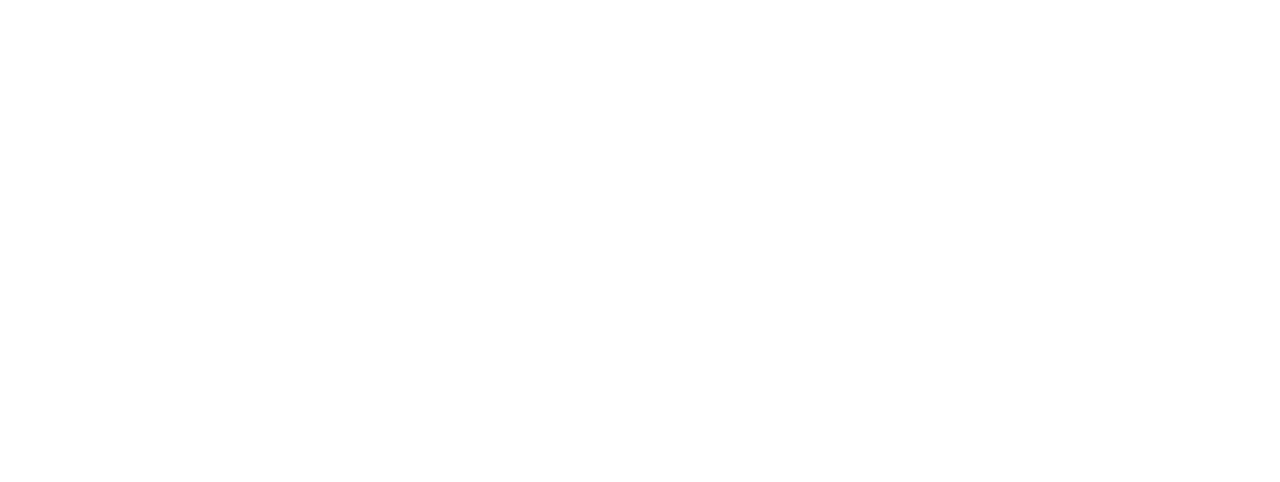
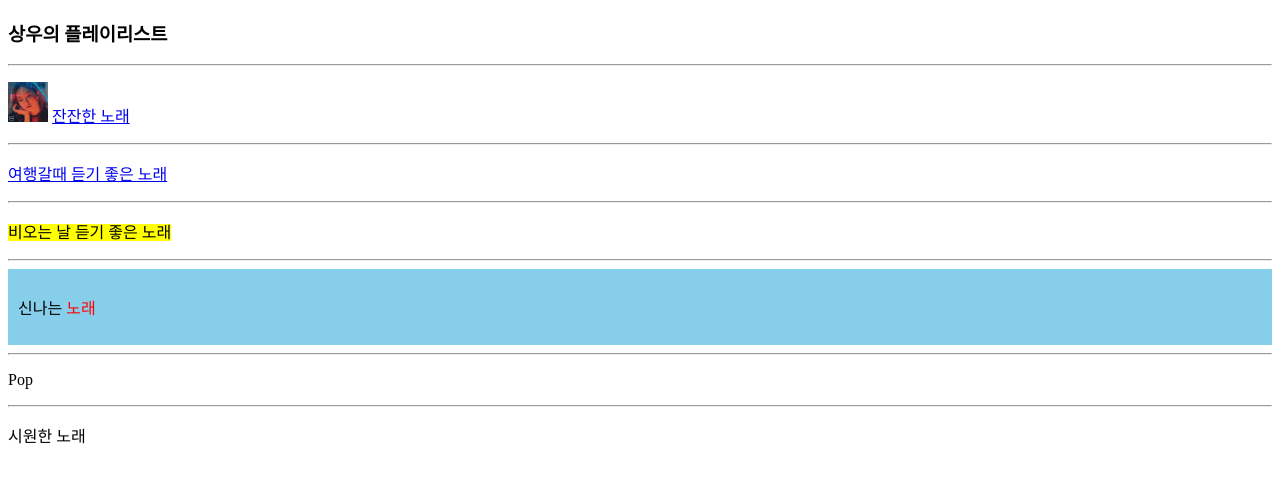
Before and after one commit to GyyymShark/mudi, a plain HTML site: page index.html in a window 1280 px wide. Drawn offline with Linux system fonts and the light colour scheme.

Commit message:
대충 각을잡아보니 나온 테

```diff
--- a/index.html
+++ b/index.html
@@ -7,5 +7,23 @@
     <meta name="viewport" content="width=device-width, initial-scale=1.0">
 </head>
 <body>
+    <h3>상우의 플레이리스트</h3>
+    <hr>
+    <p><img src="img/heize.jfif" width="40" height="40">
+        <a href="index2.html">잔잔한 노래</a>
+    </p>
+    <hr>
+    <p><a href="http://www.naver.com" target="_top">여행갈때 듣기 좋은 노래</a></p>
+    <hr>
+
+    <p><mark>비오는 날 듣기 좋은 노래</mark></p>
+    <hr>
+    <div style="background-color:skyblue; padding:10px">
+        <p>신나는 <span style="color:red">노래</span></p></div>
+    <hr>
+    <p>Pop</p>
+    <hr>
+    <p>시원한 노래</p>
+
 </body>
 </html>
```
Also changed, not shown: index2.html (added, +12 -0 lines), img/heize.jfif (added).
